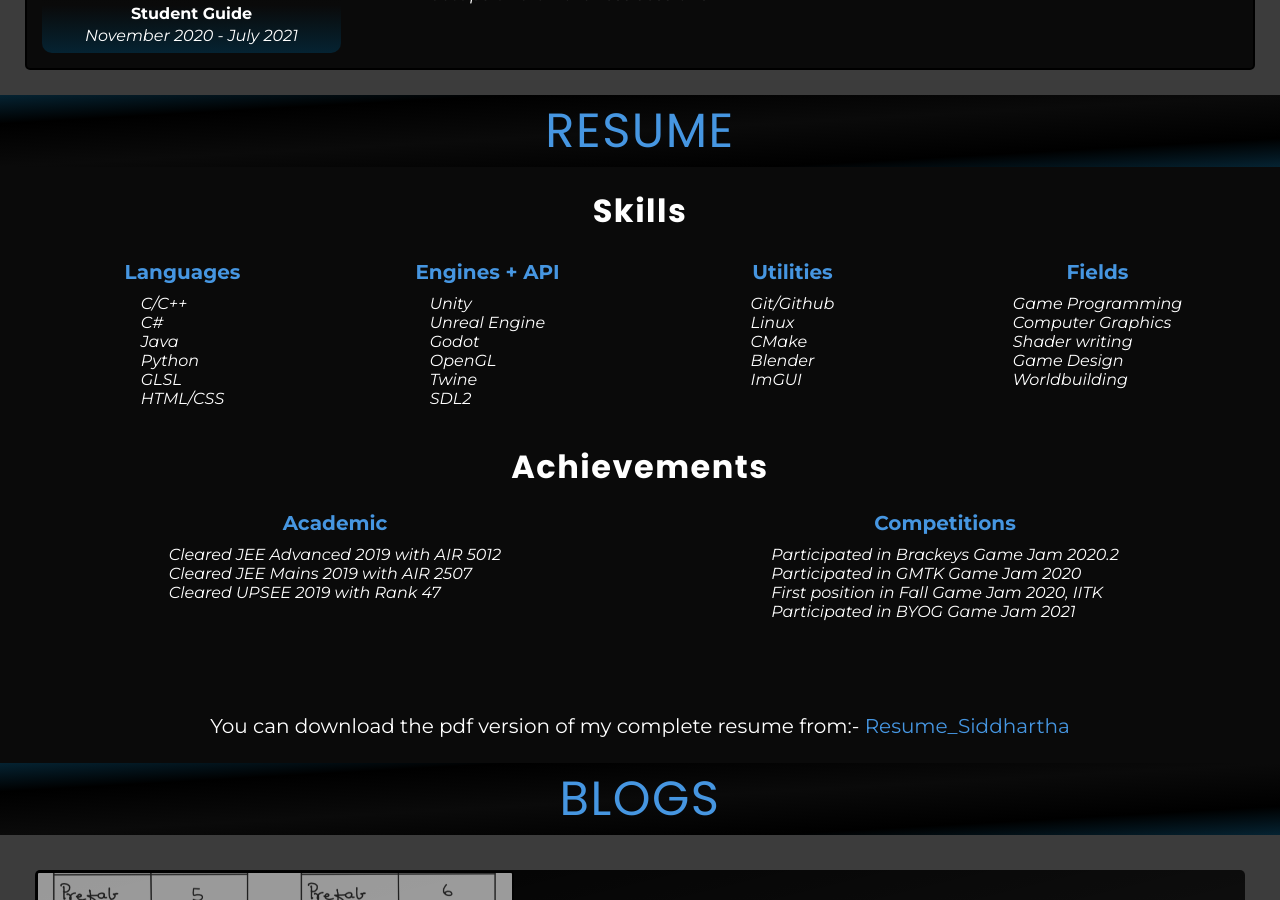
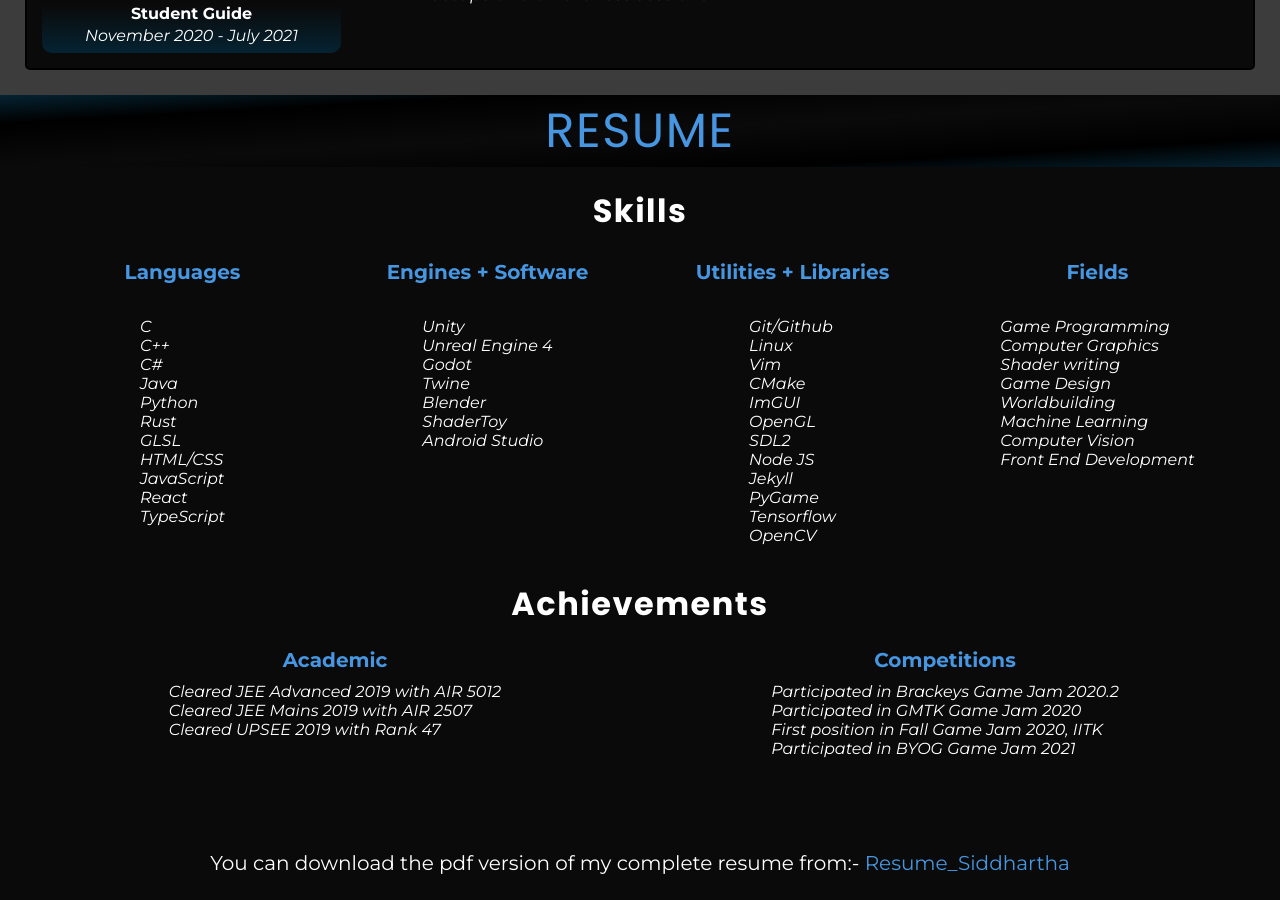
Before and after one commit to sps1112/sps1112.github.io, a Jekyll site: the page built from index.md, in a window 1280 px wide and 900 px high, scrolled down 4500 px. Built offline with Jekyll 4.4.1, drawn with Linux system fonts in a browser that asks for light colours.

Commit message:
Update skills and add images

```diff
--- a/_data/skills.yml
+++ b/_data/skills.yml
@@ -1,28 +1,41 @@
 - type: "Languages"
   list:
-    - data: "C/C++"
+    - data: "C"
+    - data: "C++"
     - data: "C#"
     - data: "Java"
     - data: "Python"
+    - data: "Rust"
     - data: "GLSL"
     - data: "HTML/CSS"
+    - data: "JavaScript"
+    - data: "React"
+    - data: "TypeScript"
 
-- type: "Engines + API"
+- type: "Engines + Software"
   list:
     - data: "Unity"
-    - data: "Unreal Engine"
+    - data: "Unreal Engine 4"
     - data: "Godot"
-    - data: "OpenGL"
     - data: "Twine"
-    - data: "SDL2"
+    - data: "Blender"
+    - data: "ShaderToy"
+    - data: "Android Studio"
 
-- type: "Utilities"
+- type: "Utilities + Libraries"
   list:
     - data: "Git/Github"
     - data: "Linux"
+    - data: "Vim"
     - data: "CMake"
-    - data: "Blender"
     - data: "ImGUI"
+    - data: "OpenGL"
+    - data: "SDL2"
+    - data: "Node JS"
+    - data: "Jekyll"
+    - data: "PyGame"
+    - data: "Tensorflow"
+    - data: "OpenCV"
 
 - type: "Fields"
   list:
@@ -31,3 +44,6 @@
     - data: "Shader writing"
     - data: "Game Design"
     - data: "Worldbuilding"
+    - data: "Machine Learning"
+    - data: "Computer Vision"
+    - data: "Front End Development"
```
Also changed, not shown: assets/projects/gs0.png (added).
